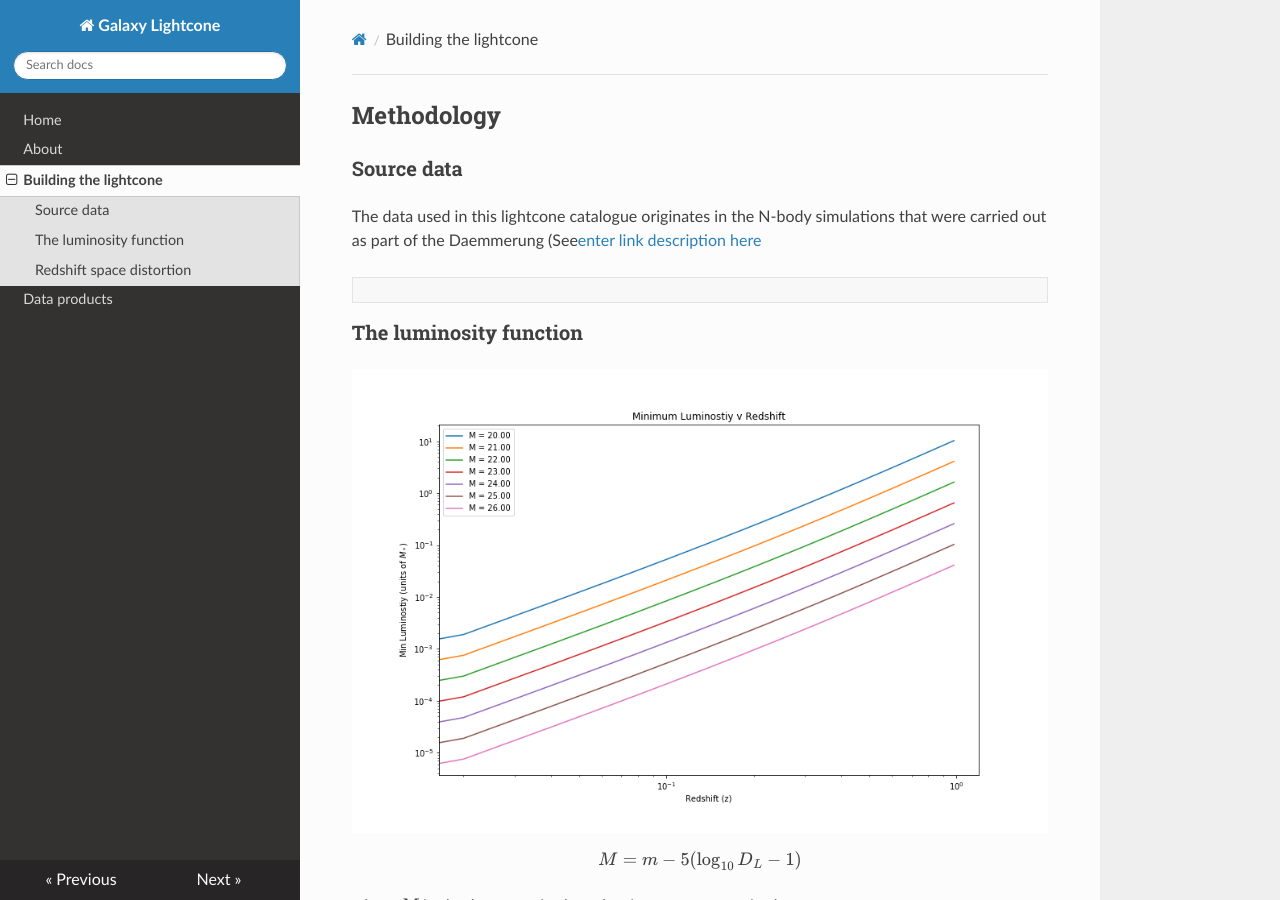
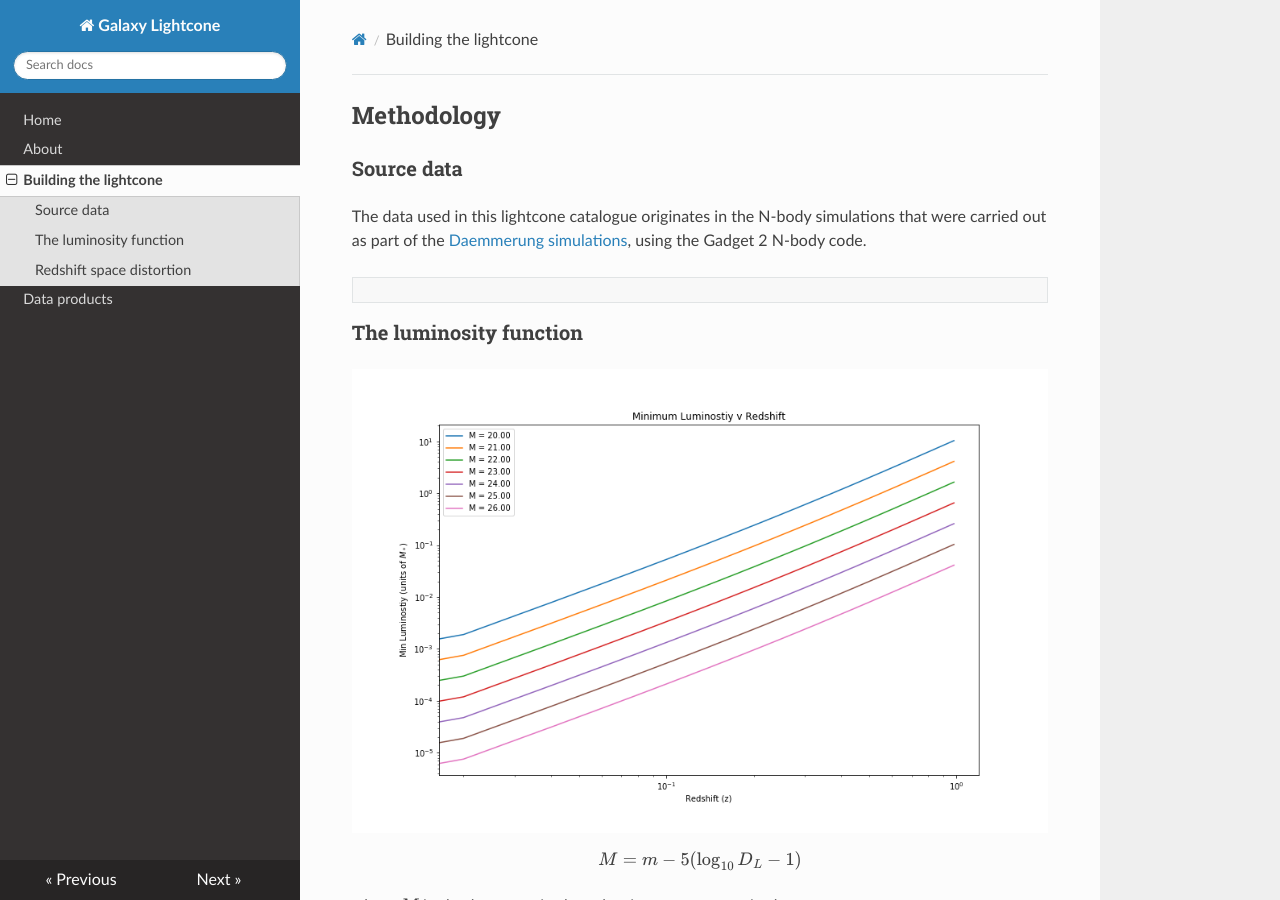
Before and after one commit to rajbooth/Lightcone, an MkDocs documentation site: the page built from docs/building_lightcone.md, in a window 1280 px wide and 900 px high. Built offline with MkDocs 1.6.1, drawn with Linux system fonts in a browser that asks for light colours; nearby versions of some CDN libraries; formulas are drawn with MathJax 3.

Commit message:
docs/building_lightcone.md updated from https://stackedit.io/

````diff
--- a/docs/building_lightcone.md
+++ b/docs/building_lightcone.md
@@ -1,8 +1,7 @@
 ## Methodology
 
 ### Source data
-The data used in this lightcone catalogue originates in the N-body simulations that were carried out as part of the Daemmerung
-(See[enter link description here](https://doi.org/10.1093/mnras/stz890)
+The data used in this lightcone catalogue originates in the N-body simulations that were carried out as part of the [Daemmerung simulations](https://doi.org/10.1093/mnras/stz890), using the Gadget 2 N-body code.
 ```
 ```
 ### <a name="luminosity"></a>The luminosity function
````
Also changed, not shown: other parts of docs/building_lightcone.md (+2 -2 lines).
